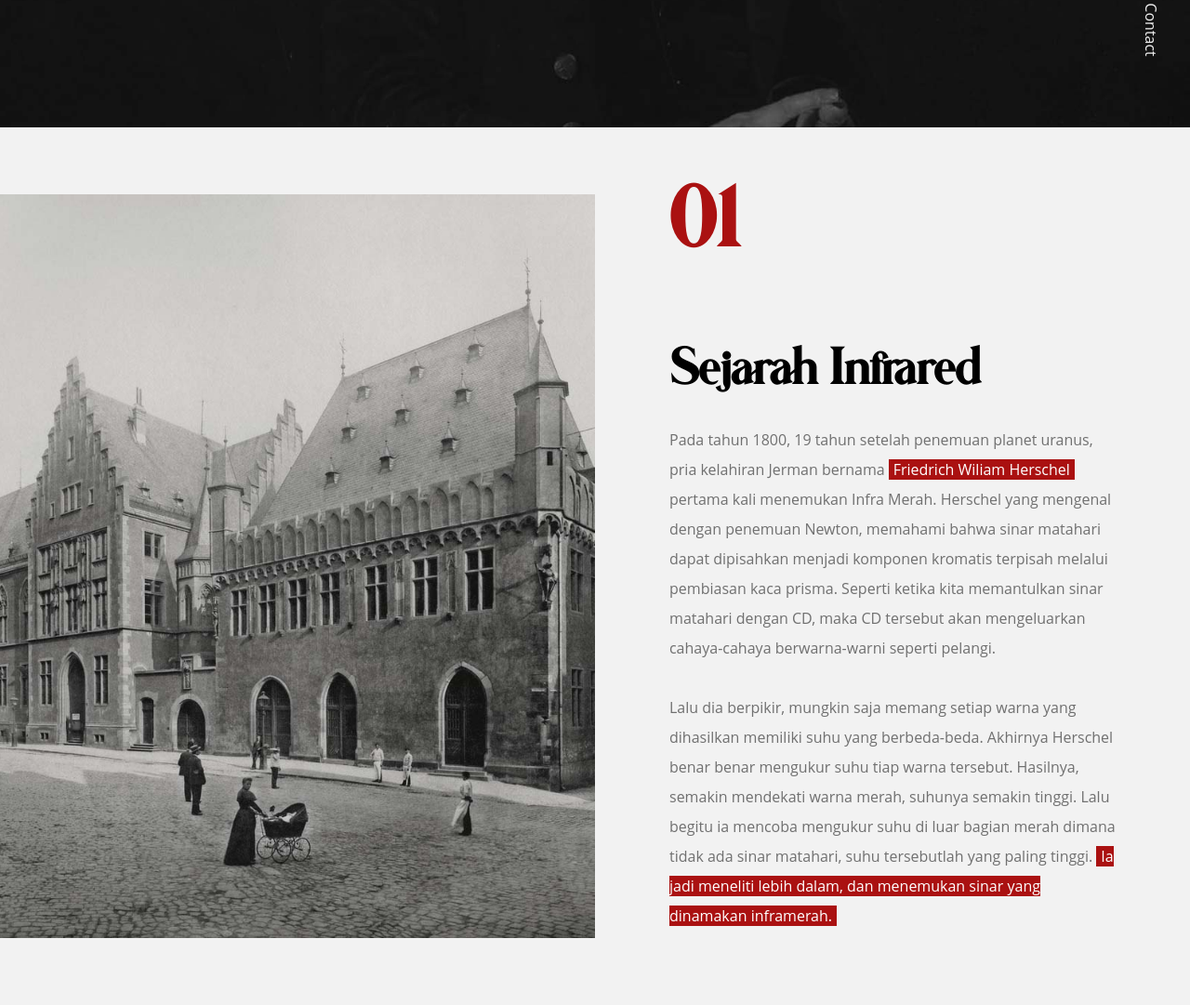
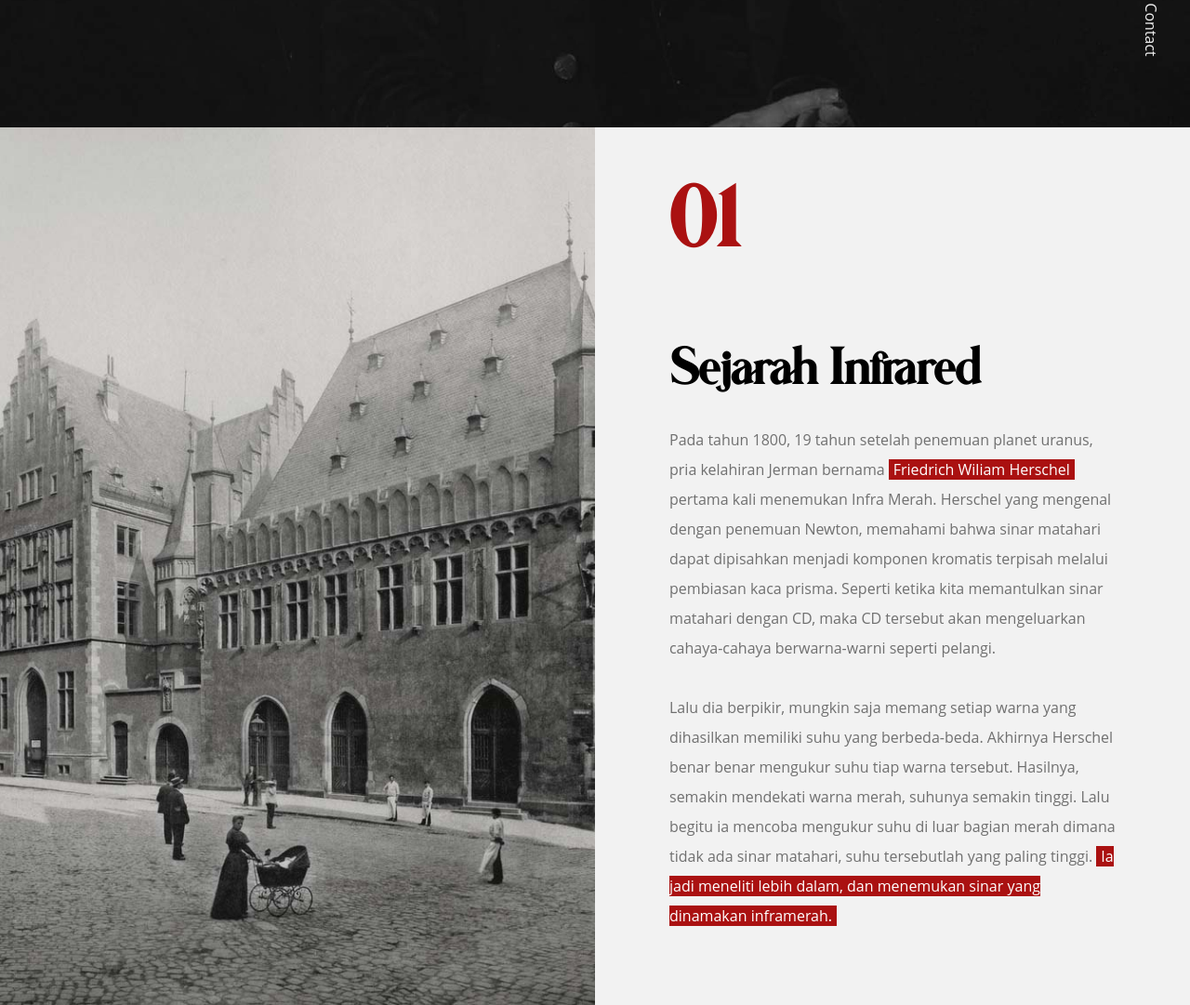
Before and after one commit to hidrart/website-infrared, a plain HTML site: page index.html in a window 1280 px wide. Shown: the part 663-1744 px from the top of the page at 93% size. Drawn offline with nearby package versions, Linux system fonts and the light colour scheme; a script that the page names is missing.

Commit message:
minor fix

```diff
--- a/src/css/style.css
+++ b/src/css/style.css
@@ -127,6 +127,7 @@ footer {
 
 .section-content {
 	display: grid;
+	min-height: 100vh;
 	align-items: center;
 }
 
@@ -140,7 +141,7 @@ section:nth-of-type(even) .section-content {
 
 .section-image {
 	width: 100%;
-	height: 100vh;
+	height: 100%;
 }
 
 .section-image img {
```
